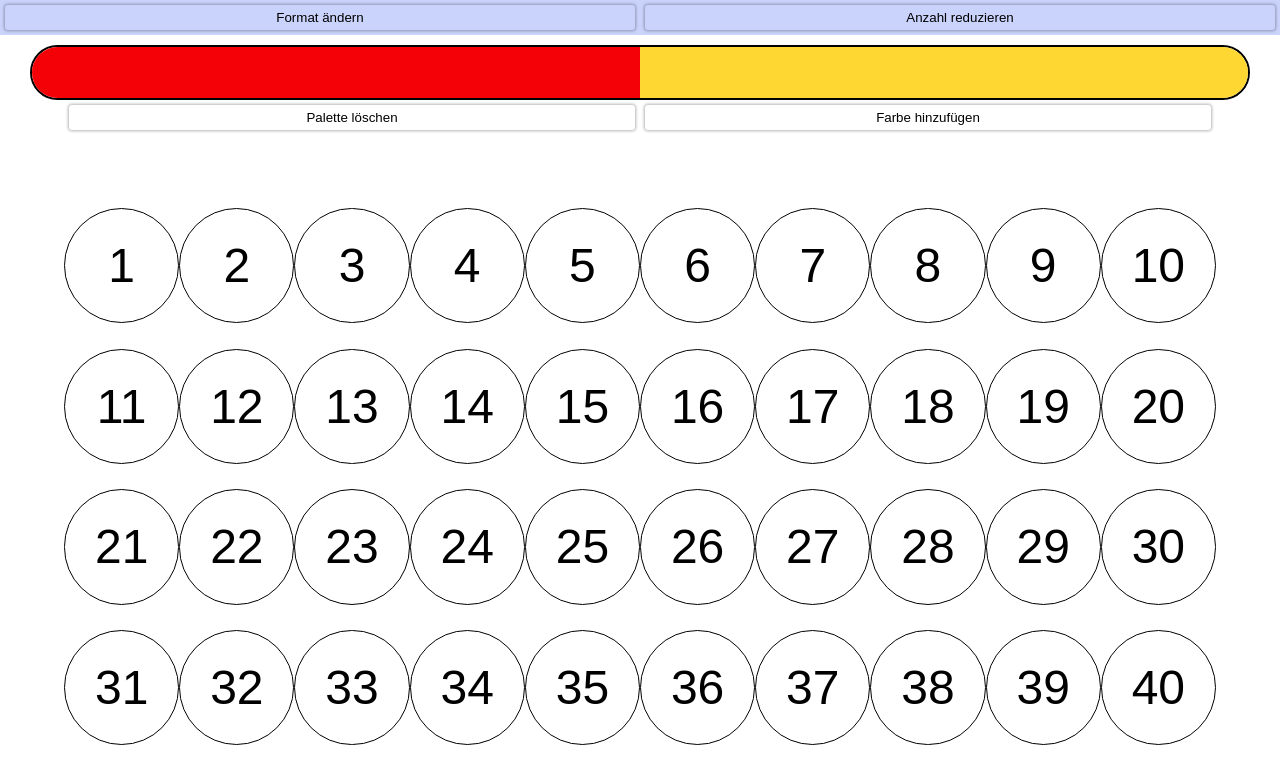
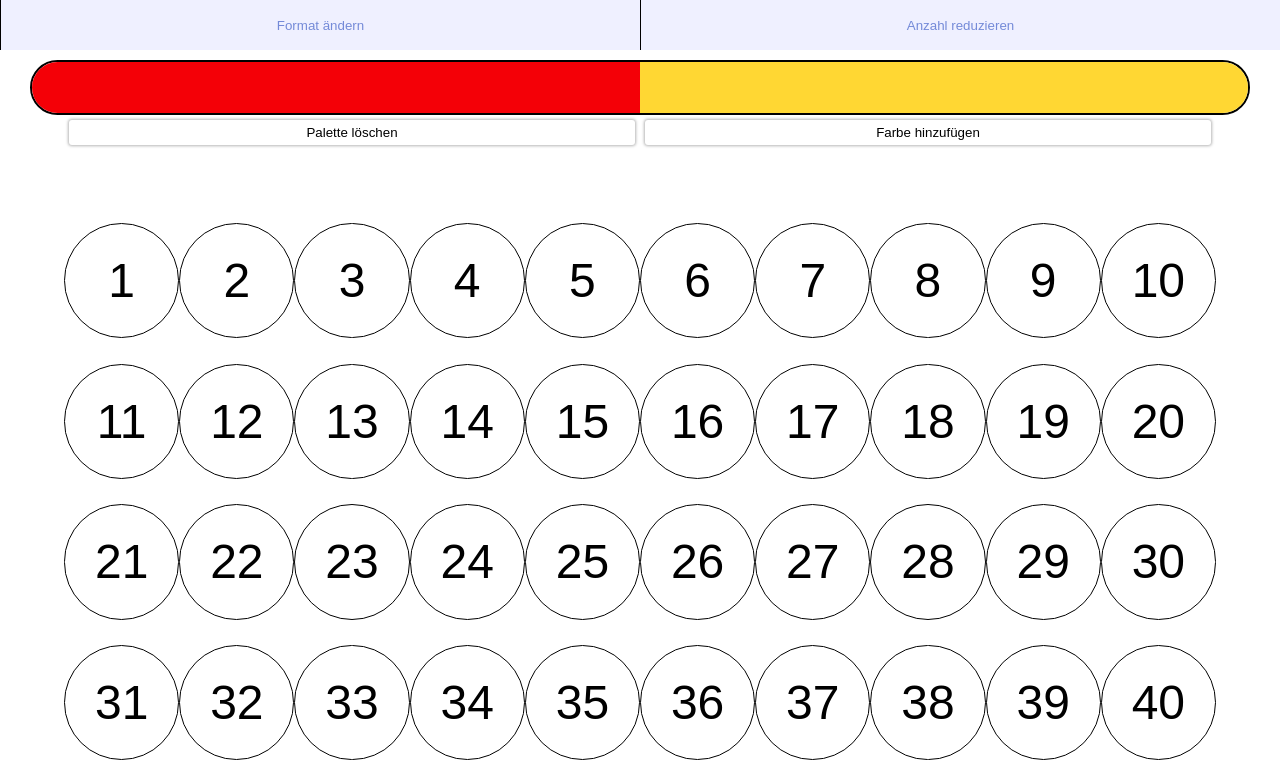
Before and after one commit to DunjaWohlers/math-beginner, a React (Create React App) app: page / in a window 1280 px wide. Shown: the top 769 px of the page. Built offline with nearby package versions, Linux system fonts and the light colour scheme.

Commit message:
fix graphic

```diff
--- a/src/sites/Home.css
+++ b/src/sites/Home.css
@@ -1,8 +1,18 @@
-.menu.buttonRow{
-    background-color: rgba(169, 185, 249, 0.62);
-    color:white;
+.menu.buttonRow {
+    color: white;
     width: 100%;
-    margin:0;
+    margin: 0;
+    background-color: #eff0ff;
+    height:50px;
+}
+
+.menu.buttonRow > button {
+    border-radius: 0;
+    color: #748ad8;
+    width: 100%;
+    margin: 0;
+    box-shadow: none;
+    border-left: 1px black solid;
 }
 
 .numberTableRow2 {
@@ -68,9 +78,9 @@
     background-color: transparent;
     border-radius: 3px;
     padding: 5px;
-    border:none;
+    border: none;
     box-shadow: 0 0 3px 1px rgba(0, 0, 0, 0.29);
-    margin:5px;
+    margin: 5px;
 }
 
 .buttonRowBottom > button {
```
